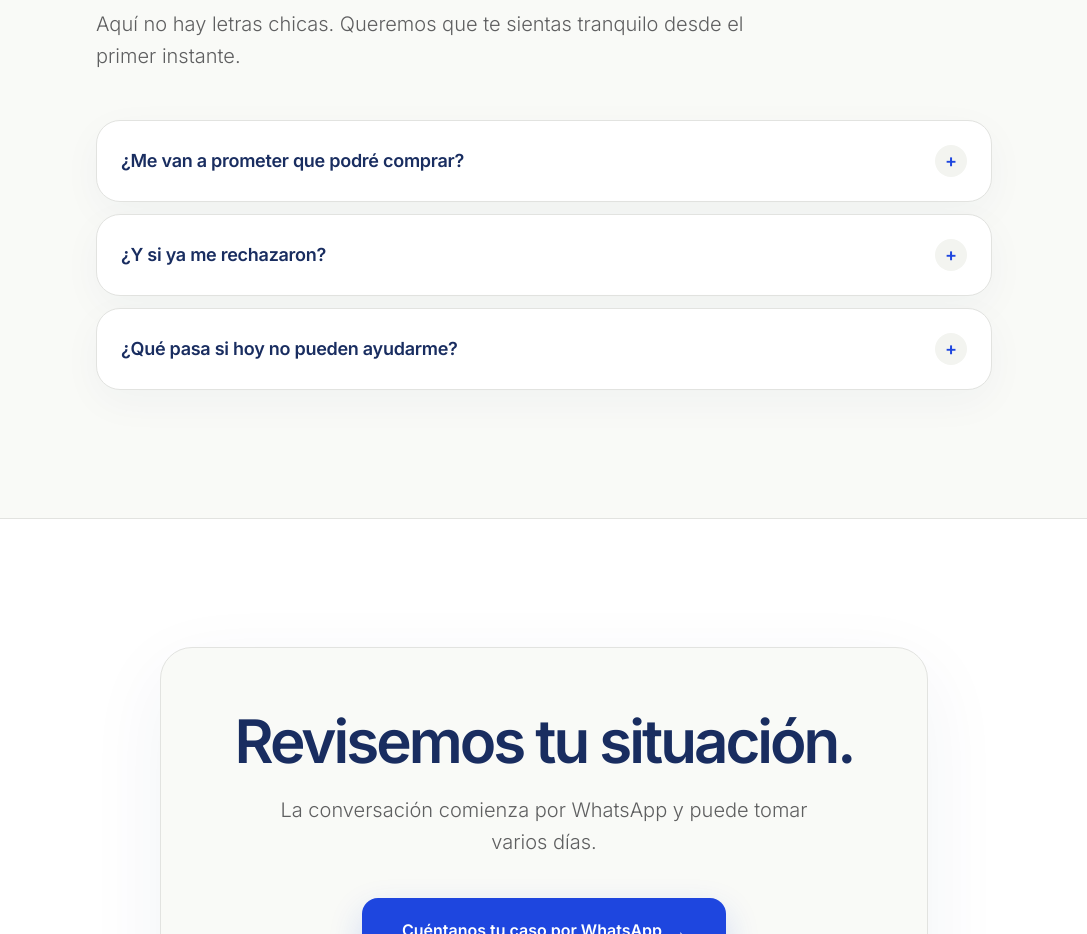
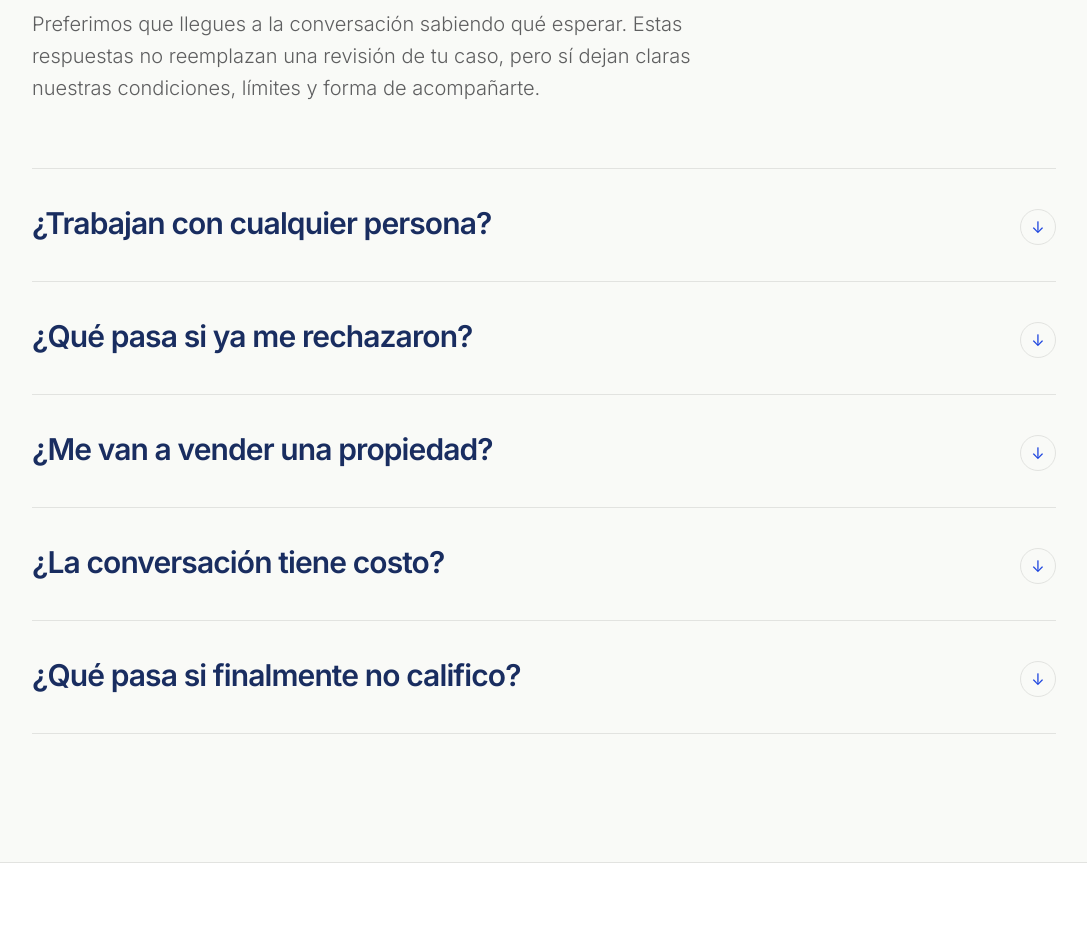
Before and after one commit to 3c-ops/capaz-web, a Next.js app: page / in a window 1280 px wide. Shown: the part 3580-4514 px from the top of the page, without its empty margins (96-1183 px from the left). Built offline with nearby package versions, Linux system fonts and the light colour scheme.

Commit message:
Add smooth FAQ answer transitions

```diff
--- a/components/FAQSection.tsx
+++ b/components/FAQSection.tsx
@@ -1,36 +1,66 @@
+'use client';
+
+import { useState } from 'react';
+
 import { faqs } from '@/lib/content';
 
 import { SectionHeader } from './SectionHeader';
 
 export function FAQSection() {
+  const [openQuestion, setOpenQuestion] = useState<string | null>(null);
+
   return (
     <section className="border-y border-brand-border px-5 py-20 md:py-32" id="preguntas">
-      <div className="mx-auto max-w-4xl">
+      <div className="mx-auto max-w-5xl">
         <SectionHeader
-          description="Aquí no hay letras chicas. Queremos que te sientas tranquilo desde el primer instante."
-          title="Respuestas con total claridad"
+          description="Preferimos que llegues a la conversación sabiendo qué esperar. Estas respuestas no reemplazan una revisión de tu caso, pero sí dejan claras nuestras condiciones, límites y forma de acompañarte."
+          title="Antes de escribirnos"
         />
 
-        <div className="mt-10 space-y-3 md:mt-12">
-          {faqs.map((faq) => (
-            <details
-              className="group rounded-3xl border border-brand-border bg-white p-5 shadow-[0_12px_40px_rgba(25,45,96,0.04)] transition duration-300 open:border-brand-blue/20 open:shadow-[0_18px_55px_rgba(25,45,96,0.07)] hover:border-foreground/15 md:p-6"
-              key={faq.question}
+        <div className="mt-12 divide-y divide-brand-border border-y border-brand-border md:mt-16">
+          {faqs.map((faq) => {
+            const isOpen = openQuestion === faq.question;
+            const answerId = `faq-answer-${faq.question.replace(/[^a-zA-Z0-9]+/g, '-').toLowerCase()}`;
+
+            return (
+              <article className="py-7 md:py-9" key={faq.question}>
+                <button
+                  aria-controls={answerId}
+                  aria-expanded={isOpen}
+                  className="flex w-full cursor-pointer items-start justify-between gap-6 text-left focus-visible:outline-brand-blue"
+                  onClick={() => {
+                    setOpenQuestion(isOpen ? null : faq.question);
+                  }}
+                  type="button"
                 >
-              <summary className="flex cursor-pointer list-none items-center justify-between gap-5 text-left text-lg font-semibold tracking-[-0.015em] text-brand-navy focus-visible:outline-brand-blue">
-                <span>{faq.question}</span>
+                  <h3 className="text-2xl font-semibold leading-tight tracking-[-0.03em] text-brand-navy md:text-3xl">
+                    {faq.question}
+                  </h3>
                   <span
                     aria-hidden="true"
-                  className="flex size-8 shrink-0 items-center justify-center rounded-full bg-surface-muted text-brand-blue transition duration-300 group-open:rotate-45 group-open:bg-brand-blue group-open:text-white"
+                    className={`mt-1 flex size-9 shrink-0 items-center justify-center rounded-full border border-brand-border text-brand-blue transition-transform duration-300 ease-out ${
+                      isOpen ? 'rotate-180' : ''
+                    }`}
                   >
-                  +
+                    ↓
                   </span>
-              </summary>
-              <p className="mt-5 border-t border-brand-border pt-5 font-light leading-7 text-foreground/70 md:text-lg md:leading-8">
+                </button>
+
+                <div
+                  className={`grid transition-[grid-template-rows,opacity] duration-300 ease-out ${
+                    isOpen ? 'grid-rows-[1fr] opacity-100' : 'grid-rows-[0fr] opacity-0'
+                  }`}
+                  id={answerId}
+                >
+                  <div className="overflow-hidden">
+                    <p className="max-w-3xl pt-6 text-pretty font-light leading-8 text-foreground/68 md:text-lg md:leading-9">
                       {faq.answer}
                     </p>
-            </details>
-          ))}
+                  </div>
+                </div>
+              </article>
+            );
+          })}
         </div>
       </div>
     </section>
--- a/eslint.config.mjs
+++ b/eslint.config.mjs
@@ -1,4 +1,6 @@
 import nextVitals from 'eslint-config-next/core-web-vitals';
 import nextTypescript from 'eslint-config-next/typescript';
 
-export default [...nextVitals, ...nextTypescript];
+const eslintConfig = [...nextVitals, ...nextTypescript];
+
+export default eslintConfig;
--- a/lib/content.ts
+++ b/lib/content.ts
@@ -60,18 +60,28 @@ export const processSteps = [
 
 export const faqs = [
   {
-    question: '¿Me van a prometer que podré comprar?',
+    question: '¿Trabajan con cualquier persona?',
     answer:
-      'No. Sería irresponsable prometer una compra asegurada, porque la aprobación final depende de factores externos del sistema bancario y del cumplimiento de requisitos. Lo que sí prometemos es estudiar tu caso con calma antes de darte una respuesta.',
+      'No. Trabajamos con personas que buscan comprar su primera vivienda para vivir y que tienen una alternativa real de avanzar con subsidio DS1. Si tu caso queda fuera de lo que podemos acompañar, te lo diremos desde el inicio.',
   },
   {
-    question: '¿Y si ya me rechazaron?',
+    question: '¿Qué pasa si ya me rechazaron?',
     answer:
-      'Un rechazo puede depender de distintos antecedentes y criterios. Por eso revisamos tu situación completa para identificar si existe una alternativa real que pueda ser viable.',
+      'No damos por perdido un caso solo por un rechazo anterior. Revisamos qué pudo haber influido, qué antecedentes se pueden ordenar y si hoy existe una opción seria para volver a intentarlo.',
   },
   {
-    question: '¿Qué pasa si hoy no pueden ayudarme?',
+    question: '¿Me van a vender una propiedad?',
     answer:
-      'Si hoy no podemos avanzar, te explicaremos qué antecedentes conviene revisar antes de intentarlo nuevamente.',
+      'Primero queremos entender si comprar es viable para ti. Si hay una alternativa real, recién ahí conversamos sobre proyectos disponibles. Nuestro rol no es empujarte a decidir rápido, sino ayudarte a tomar una decisión informada.',
+  },
+  {
+    question: '¿La conversación tiene costo?',
+    answer:
+      'No. Nuestra asesoría no tiene costo en ninguna conversación. La usamos para conocer tu situación, resolver dudas y ver con honestidad si tiene sentido avanzar a una revisión más completa.',
+  },
+  {
+    question: '¿Qué pasa si finalmente no califico?',
+    answer:
+      'Te explicaremos con claridad por qué no es posible avanzar en este momento y qué puntos podrías revisar antes de intentarlo nuevamente. Preferimos una respuesta honesta a generar expectativas que no dependen de nosotros.',
   },
 ] as const;
```
Lines whose indentation alone changed are shown as unchanged.
